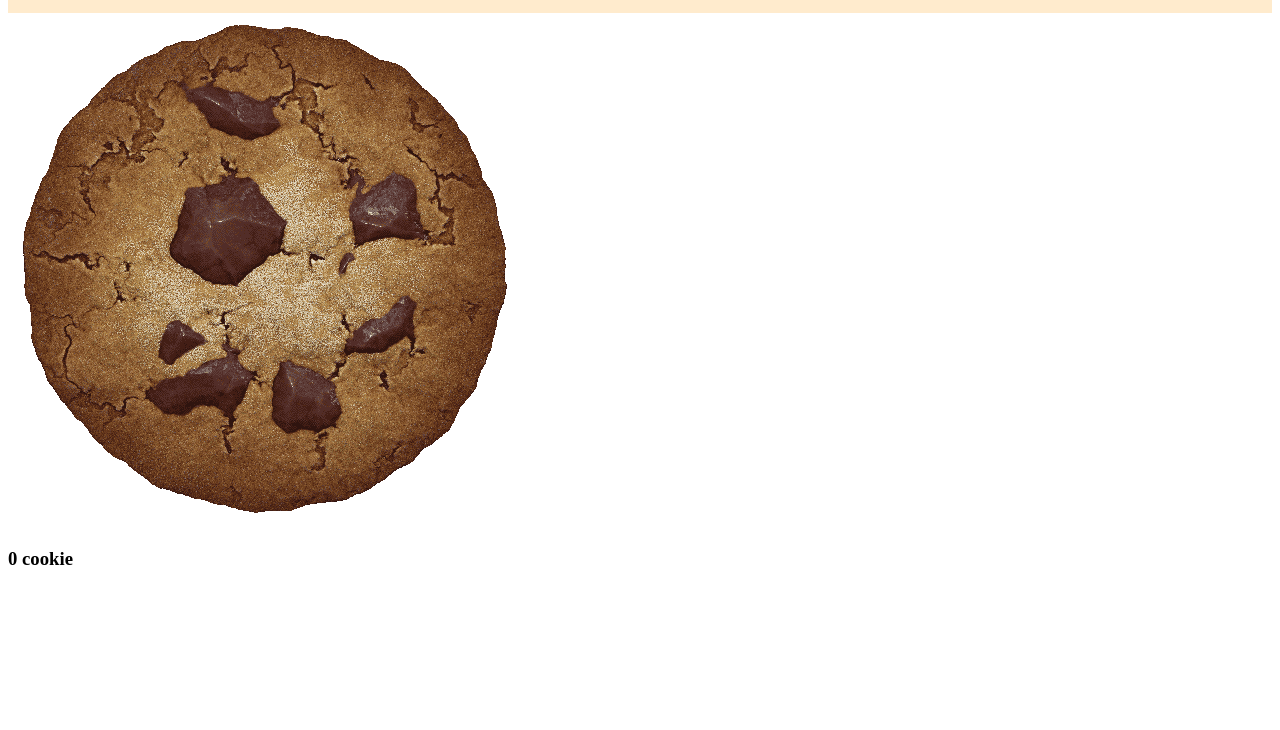
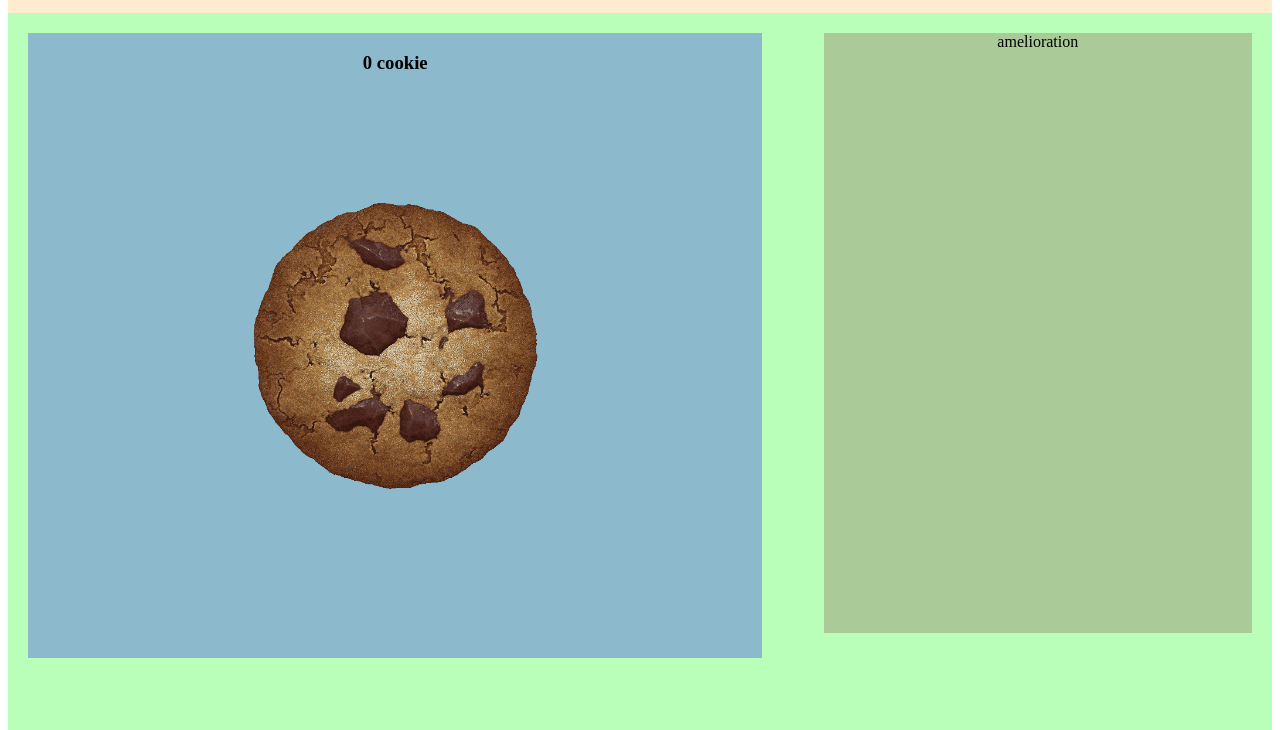
Before and after one commit to vvandamhumblot/projet_cookie_clicker, a plain HTML site: page index.html in a window 1280 px wide. Shown: the part 70-800 px from the top of the page. Drawn offline with Linux system fonts and the light colour scheme.

Commit message:
modif au niveau de certains div on été faite. patch de bug du cookie le probleme a été reglée et fonctionne normalement ajout de l'onglet amelioration sans aucune amélioration de dispo a faire dans la prochaine maj/commit

```diff
--- a/index.html
+++ b/index.html
@@ -13,10 +13,21 @@
                 <div id="important">Bienvenue dans LE cookie clicker !!!!!</div>
             </div>
         </div>
-        <div id="main">
+        <div id="game">
             <div id="le_cookie">
-                <img src="image_cookie/PerfectCookie.png" alt="image_du_cookie">
                 <h3>0 cookie</h3>
+            </div>
+            <div id="amélioration">
+                amelioration
+                <div id="upgrade1">
+
+                </div>
+                <div id="upgrade2">
+
+                </div>
+                <div id="upgrade3">
+
+                </div>
             </div>
         </div>
     </div>
--- a/script.js
+++ b/script.js
@@ -0,0 +1,19 @@
+var compteur_cookie = 0
+var click_base = 1
+
+var Nombre_cookie = document.getElementById("le_cookie")
+Nombre_cookie.addEventListener("click", le_click)
+
+var upgrade1 = document.getElementById("upgrade1")
+upgrade1.addEventListener("click", upgrade1_click)
+
+var upgrade2 = document.getElementById("upgrade2")
+upgrade2.addEventListener("click", upgrade2_click)
+
+var upgrade3 = document.getElementById("upgrade3")
+upgrade3.addEventListener("click", upgrade3_click)
+
+function le_click(evenement) {
+    compteur_cookie++
+    evenement.target.innerHTML = compteur_cookie + " cookie";
+}
--- a/style.css
+++ b/style.css
@@ -11,5 +11,31 @@
 }
 
 #le_cookie {
+    text-align: center;
+    background-color:rgba(25, 0, 255, 0.274);
+    background-image: url("image_cookie/PerfectCookie.png");
+    background-repeat: no-repeat;
+    background-position: center;
+    background-size: 300px;
+    width: 60%;
+    height: 625px;
+}
 
+#amélioration {
+    text-align: center;
+    background-color:rgba(131, 68, 68, 0.274);
+    width: 35%;
+    height:600px;
 }
+
+#game {
+    display: flex;
+    flex-direction: row;
+    align-items: flex-start;
+    gap: 5%;
+    background-color:rgba(0, 255, 0, 0.274);
+    width: 100%;
+    height: 1200px;
+    padding: 20px;
+    box-sizing: border-box;
+}
```
